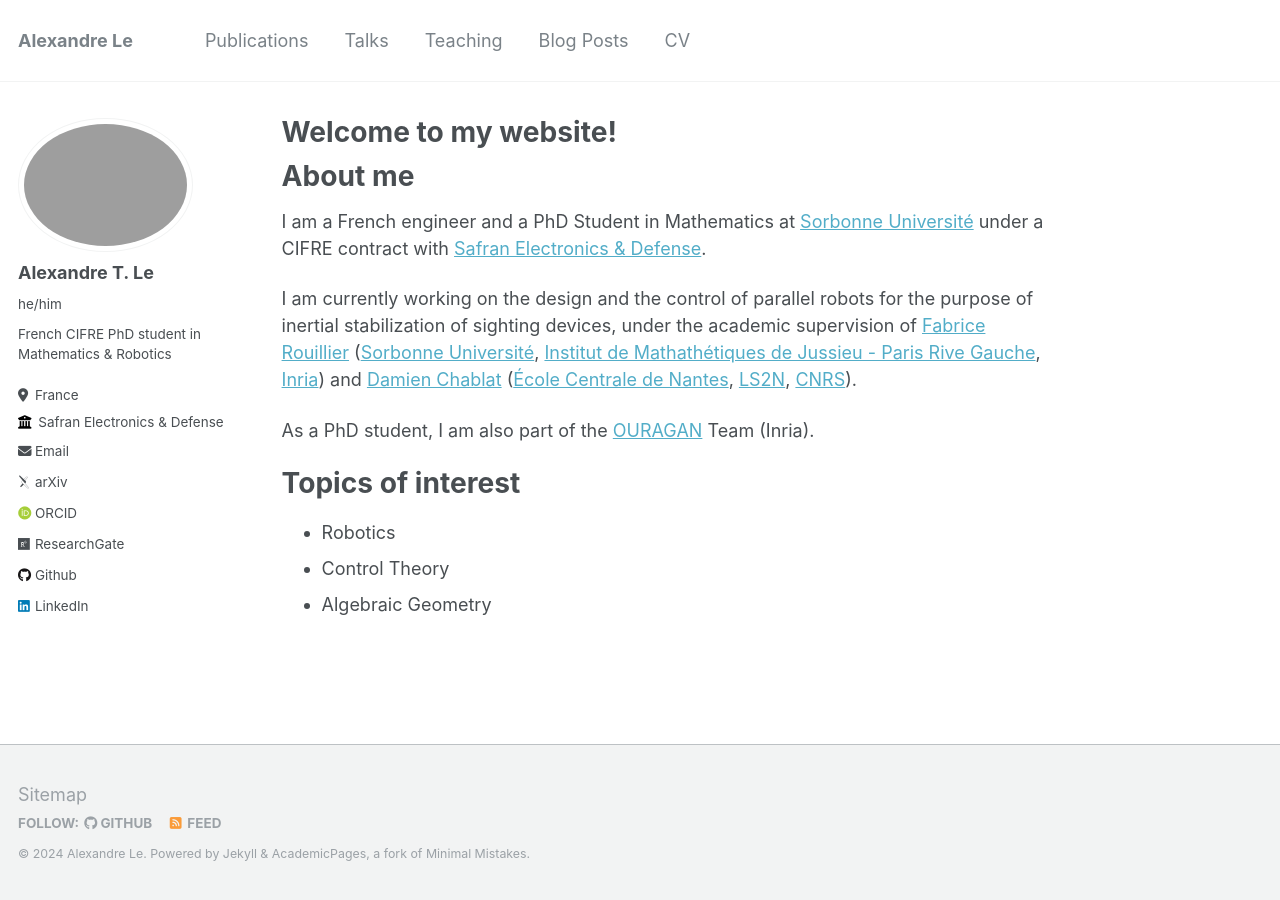
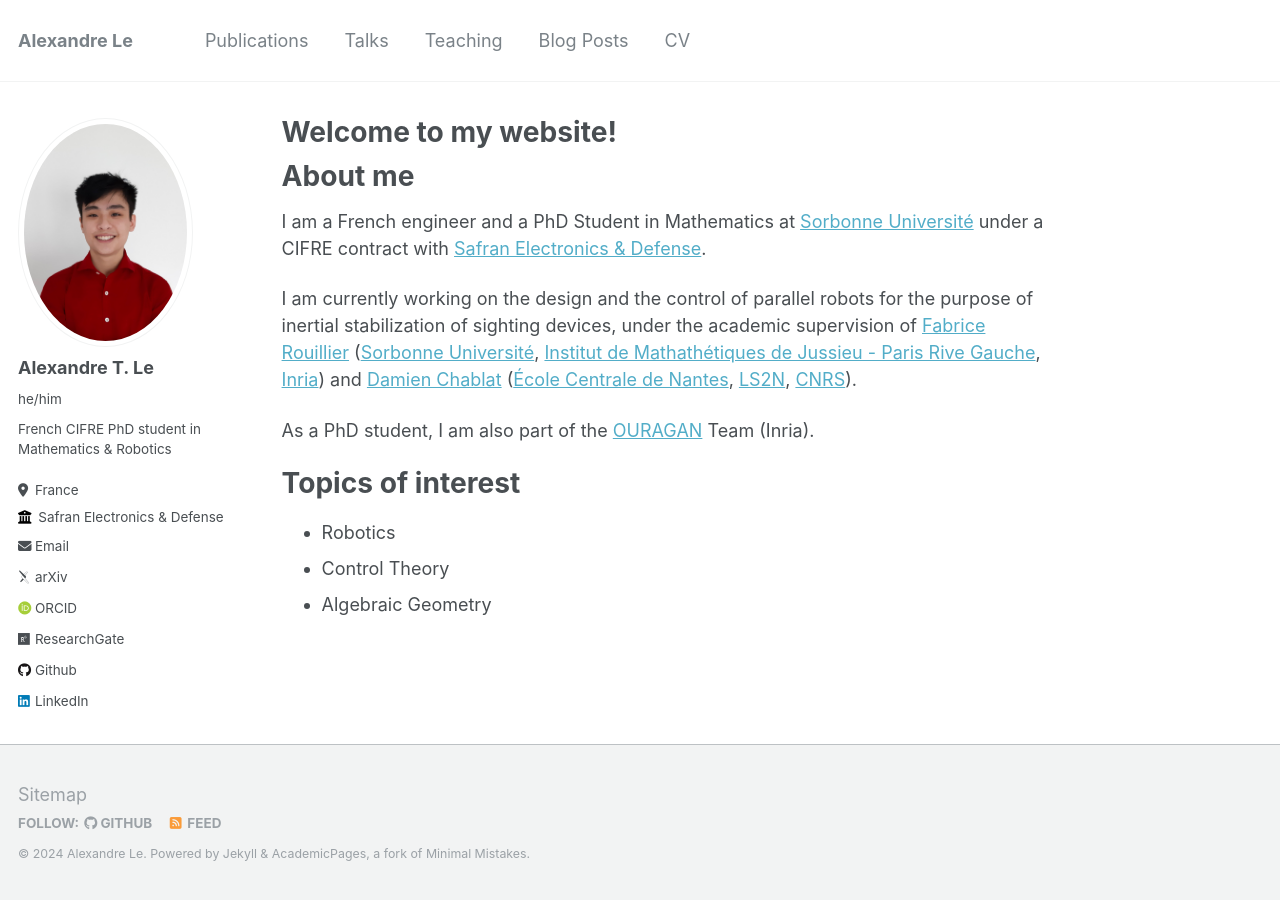
Before and after one commit to alexandre-tle/alexandre-tle.github.io, a Jekyll site: the page built from _pages/about.md, in a window 1280 px wide. Built offline with Jekyll 4.4.1, drawn with Linux system fonts in a browser that asks for light colours; some web fonts are replaced.

Commit message:
Update _config.yml

```diff
--- a/_config.yml
+++ b/_config.yml
@@ -21,7 +21,7 @@ repository               : "alexandre-tle/alexandre-tle.github.io"
 #               Additional customization can be done by editing /_includes/author-profile.html
 author:
   # Biographic information
-  avatar           : "lat_red.jpeg"
+  avatar           : "lat_red.JPG"
   name             : "Alexandre T. Le"
   pronouns         : "he/him" # example: "she/her"
   bio              : "French CIFRE PhD student in Mathematics & Robotics"
```
